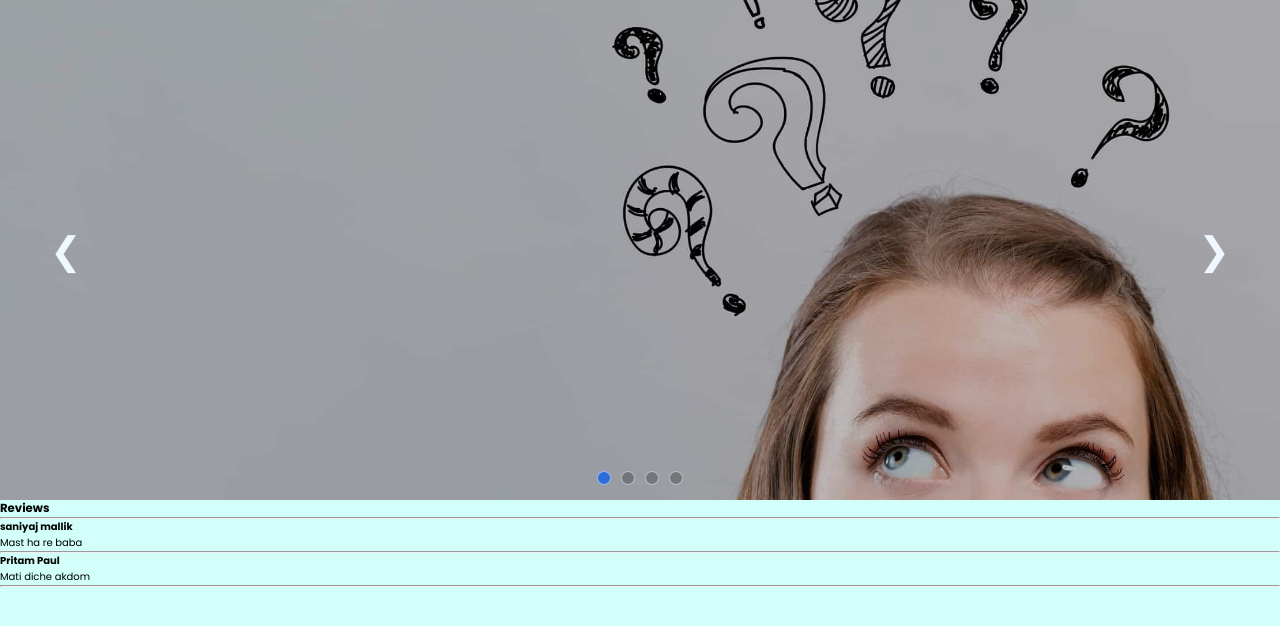
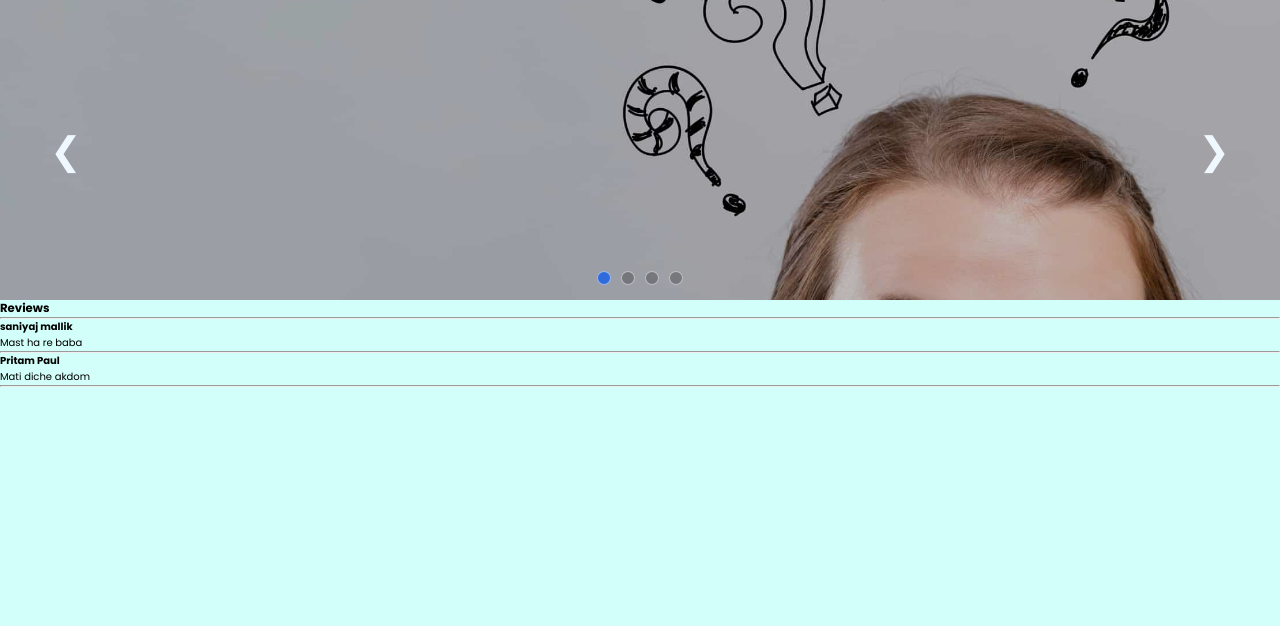
Before and after one commit to Saniyaj21/StudentQ, a Django app: page / in a window 1280 px wide. Shown: the part 121-747 px from the top of the page. Run offline with Django 4.2, Linux system fonts and the light colour scheme; data comes from the database, SQL or seed files in the repository; both versions use the stored data as it was after the commit; some libraries are stand-ins or nearby versions.

Commit message:
Add files via upload

```diff
--- a/Base/templates/home.html
+++ b/Base/templates/home.html
@@ -112,7 +112,7 @@
   <div class="pagination--dot__container">
 
     {% comment %} carousel__indicator {% endcomment %}
-    <div class="pagination__dot pagination__current"></div>
+    <div class="pagination__dot"></div>
     <div class="pagination__dot"></div>
     <div class="pagination__dot"></div>
     <div class="pagination__dot"></div>
--- a/static/mStyle/slider.css
+++ b/static/mStyle/slider.css
@@ -1,19 +1,19 @@
 .slider__container {
     position: relative;
     width: 100%;
-    height: 50rem;
+    height: 30rem;
     background-color: var(--theme-clr);
 }
 
 .slide {
     position: inherit;
     width: 100%;
-    height: 50rem;
+    height: 30rem;
 }
 
 .slideImages__container {
     position: relative;
-    height: 50rem;
+    height: 30rem;
     padding: 0;
     margin: 0;
     list-style: none;
@@ -22,7 +22,7 @@
 .slideImages__container li img {
     position: absolute;
     width: 100%;
-    height: 50rem;
+    height: 30rem;
     object-fit: cover;
 }
 
--- a/static/mscript/index.js
+++ b/static/mscript/index.js
@@ -21,6 +21,7 @@ slider(image);
 function slider(no) {
 
     var slider_class = document.getElementsByClassName("slideImage");
+    var pagination = document.getElementsByClassName("pagination__dot")
 
 
 
@@ -39,4 +40,10 @@ function slider(no) {
     }
     slider_class[no].style.display = "block";
 
+    for (let y of pagination) {
+        y.classList.remove("pagination__current")
+    }
+
+    pagination[no].classList.add("pagination__current");
+
 }
```
Also changed, not shown: db.sqlite3.
